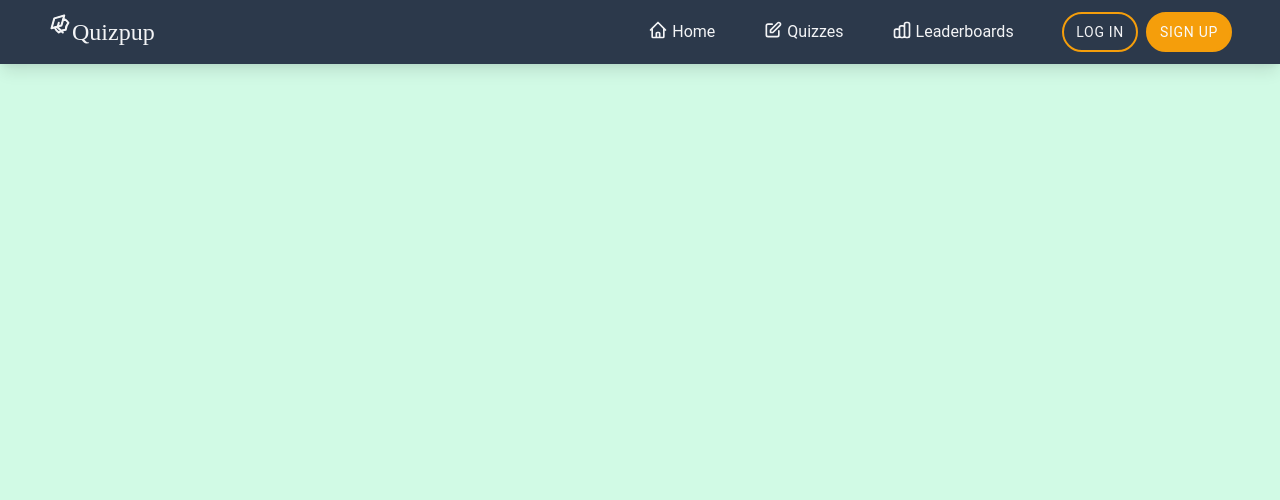
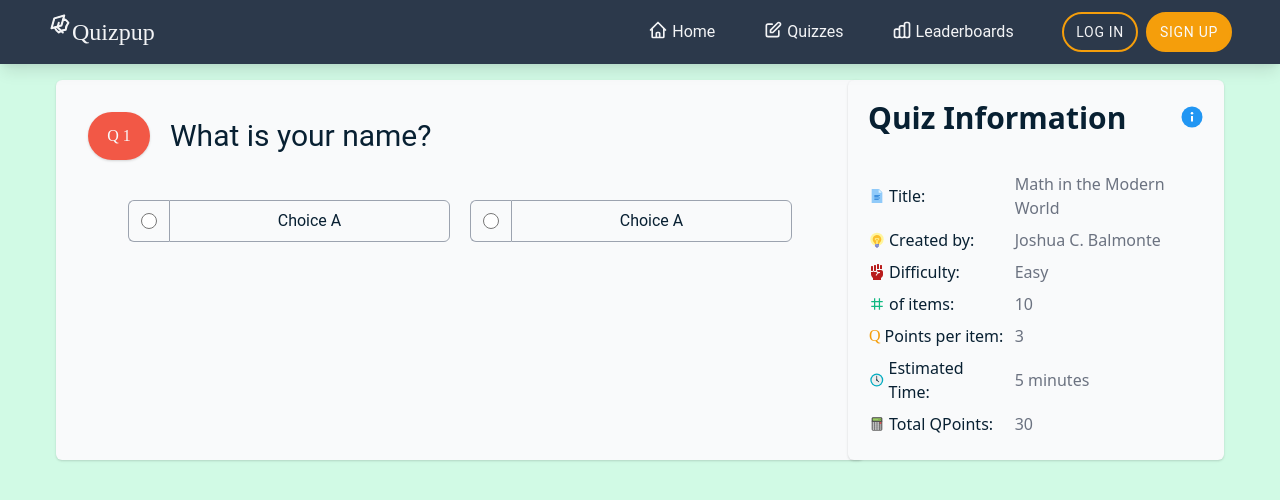
Before and after one commit to jbalmonte/quizpup, a React (Create React App) app: page /takeQuiz/1 in a window 1280 px wide. Shown: the top 500 px of the page. Built offline with nearby package versions, Linux system fonts and the light colour scheme.

Commit message:
initiated takeQuiz page but haven't finished yet

```diff
--- a/src/App.jsx
+++ b/src/App.jsx
@@ -1,4 +1,4 @@
-import { Home, Quizzes, Leaderboards, Login, Register, CreateQuiz, Quiz } from './pages';
+import { Home, Quizzes, Leaderboards, Login, Register, CreateQuiz, Quiz, TakeQuiz } from './pages';
 import Nav from './components/Nav'
 import { Route, Switch } from 'react-router-dom'
 // eslint-disable-next-line
@@ -19,6 +19,7 @@ function App() {
             else return "404 NOT FOUND"
           }} />
         <Route path="/createQuiz" exact component={CreateQuiz} />
+        <Route path="/takeQuiz/:id" exact component={TakeQuiz} />
         <Route path="/leaderboards" exact component={Leaderboards} />
         <UserPrivateRoute path="/login" exact component={Login} />
         <UserPrivateRoute path="/register" exact component={Register} />
--- a/src/components/Question.jsx
+++ b/src/components/Question.jsx
@@ -5,7 +5,7 @@ import Choice from "./Choice"
 const Question = ({ itemNo }) => {
     return (
         <div className="my-6">
-            <fieldset className=" text-primary border  shadow bg-gray-200 w-3/4 mx-auto rounded-lg p-4 ">
+            <fieldset className=" text-primary border  shadow bg-gray-300 w-3/4 mx-auto rounded-lg p-4 ">
                 <div className="text-center flex mt-3">
                     <label htmlFor="question1" className="bg-green-500 text-gray-50 flex items-center leading-normal rounded-l-lg border border-r-0 border-green-500 px-3 whitespace-no-wrap ">Q{itemNo}</label>
                     <input type="text" placeholder="Enter your question here" name=" question1" id="question1" className="text-base px-4 py-2 border border-l-0 border-gray-400 rounded-r-lg focus:outline-none focus:border-green-400 w-11/12" />
--- a/src/pages/Quiz.jsx
+++ b/src/pages/Quiz.jsx
@@ -5,8 +5,10 @@ import { BsPen } from 'react-icons/bs'
 import { FaStar } from "react-icons/fa"
 import { HiPencil } from 'react-icons/hi'
 import Review from "../components/Review"
+import { useHistory } from "react-router-dom"
 
 const Quiz = (id) => {
+    const history = useHistory()
     return (
         <div className="grid grid-cols-3 px-14 py-4 gap-5 text-primary w-full">
 
@@ -40,14 +42,13 @@ const Quiz = (id) => {
                         </div>
 
 
-                        <div className="">
-                            <button className="border border-primary hover:bg-primary hover:text-gray-50 transition-colors duration-200 ease-linear rounded-lg p-1 px-2">
-                                <BsPen className="inline-flex mr-1  text-lg" />
-                                <span>
-                                    Take Quiz
-                                </span>
-                            </button>
-                        </div>
+                        <button onClick={() => history.push('/takeQuiz/1')} className="border border-primary hover:bg-primary hover:text-gray-50 transition-colors duration-200 ease-linear rounded-lg p-1 px-2">
+                            <BsPen className="inline-flex mr-1  text-lg" />
+                            <span>
+                                Take Quiz
+                            </span>
+                        </button>
+
                     </div>
 
                 </div>
--- /dev/null
+++ b/src/pages/TakeQuiz.jsx
@@ -0,0 +1,131 @@
+import React from 'react'
+import { FcCalculator, FcClock, FcDocument, FcIdea, FcInfo } from 'react-icons/fc'
+import { AiOutlineNumber } from 'react-icons/ai'
+import { FaFistRaised } from 'react-icons/fa'
+const TakeQuiz = (id) => {
+
+
+    return (
+        <div className="grid grid-cols-3 px-14 py-4 gap-5 text-primary w-full">
+
+            <div className="col-span-2 shadow bg-gray-50 rounded-md  pt-8 px-8 pb-6 font-body" style={{ width: "50.5rem" }}>
+
+                <div className="flex items-center">
+                    <div className="rounded-full bg-quaternary w-1/12 shadow h-12 font-header font-medium items-center flex justify-center text-gray-50 mr-5">
+                        <span className="mr-1">Q</span>
+                        <span>1</span>
+                    </div>
+                    <h1 className="text-3xl">What is your name? </h1>
+                </div>
+
+                <div className="mt-10 grid grid-cols-2 mx-10 gap-5">
+
+                    <div className="text-center flex col-span-1">
+                        <span className="flex items-center leading-normal rounded-l-md border border-r-0 border-gray-400 px-3 whitespace-no-wrap text-secondary-100 ">
+                            <input type="radio" name="question1" id="question1A" className="w-4 h-4" />
+                        </span>
+                        <label htmlFor="question1A" className="text-base px-4 py-2 border border-gray-400 rounded-r-md focus:outline-none focus:border-green-400 w-11/12" >
+                            Choice A
+                        </label>
+                    </div>
+
+
+                    <div className="text-center flex col-span-1">
+                        <span className="flex items-center leading-normal rounded-l-md border border-r-0 border-gray-400 px-3 whitespace-no-wrap text-secondary-100 ">
+                            <input type="radio" name="question1" id="question1B" className="w-4 h-4" />
+                        </span>
+                        <label htmlFor="question1B" className="text-base px-4 py-2 border border-gray-400 rounded-r-md focus:outline-none focus:border-green-400 w-11/12" >
+                            Choice A
+                        </label>
+                    </div>
+
+
+                </div>
+
+            </div>
+
+            <div className="shadow h-full col-span-1 rounded-md bg-gray-50 p-5">
+                <div className="flex items-baseline mb-8 justify-between">
+                    <h2 className="text-3xl  mr-2 font-semibold">Quiz Information</h2>
+                    <FcInfo className="text-2xl" />
+                </div>
+
+                <table>
+                    <tbody>
+                        <tr>
+                            <td className="py-1">
+                                <div className=" flex items-center ">
+                                    <FcDocument className="mr-1" />
+                                    <span >  Title: </span>
+                                </div>
+                            </td>
+
+                            <td className="py-1 pl-2 text-gray-500">Math in the Modern World </td>
+                        </tr>
+
+                        <tr>
+                            <td className="py-1">
+                                <div className=" flex items-center ">
+                                    <FcIdea className="mr-1" />
+                                    <span>  Created by: </span></div>
+                            </td>
+                            <td className="py-1 pl-2 text-gray-500">  Joshua C. Balmonte</td>
+                        </tr>
+
+                        <tr>
+                            <td className="py-1">
+                                <div className=" flex items-center ">
+                                    <FaFistRaised className="mr-1 text-red-700" />
+                                    <span> Difficulty: </span>
+                                </div>
+                            </td>
+                            <td className="py-1 pl-2 text-gray-500"> Easy </td>
+                        </tr>
+
+                        <tr>
+                            <td className="py-1">
+                                <div className=" flex items-center ">
+                                    <AiOutlineNumber className="mr-1 text-green-500" />
+                                    <span>   of items: </span>
+                                </div>
+                            </td>
+                            <td className="py-1 pl-2 text-gray-500">  10 </td>
+                        </tr>
+
+                        <tr>
+                            <td className="py-1">
+                                <div className=" flex items-center ">
+                                    <span className="mr-1 text-yellow-500 font-header text-base" >Q</span>
+                                    <span> Points per item: </span> </div>
+                            </td>
+                            <td className="py-1 pl-2 text-gray-500">3 </td>
+                        </tr>
+
+                        <tr>
+                            <td className="py-1">
+                                <div className=" flex items-center ">
+                                    <FcClock className="mr-1 " />
+                                    <span> Estimated Time: </span>
+                                </div>
+                            </td>
+                            <td className="py-1 pl-2 text-gray-500">5 minutes</td>
+                        </tr>
+                        <tr>
+                            <td className="py-1">
+                                <div className=" flex items-center ">
+                                    <FcCalculator className="mr-1 " />
+                                    <span> Total QPoints: </span>
+                                </div>
+                            </td>
+                            <td className="py-1 pl-2 text-gray-500">30</td>
+                        </tr>
+                    </tbody>
+                </table>
+
+
+            </div>
+        </div >
+    )
+}
+
+export default TakeQuiz
--- a/src/pages/index.js
+++ b/src/pages/index.js
@@ -6,3 +6,4 @@ export { default as Register } from "./Register";
 export { default as CreateQuiz } from "./CreateQuiz";
 export { default as QuizCategory } from "./QuizByCategory";
 export { default as Quiz } from "./Quiz";
+export { default as TakeQuiz } from "./TakeQuiz";
--- a/tailwind.config.js
+++ b/tailwind.config.js
@@ -10,6 +10,7 @@ module.exports = {
           200: '#2C394B',
         },
         tertiary: '#FF4C29',
+        quaternary: '#F25846'
       },
       fontFamily: {
         logo: ['Lobster'],
```
